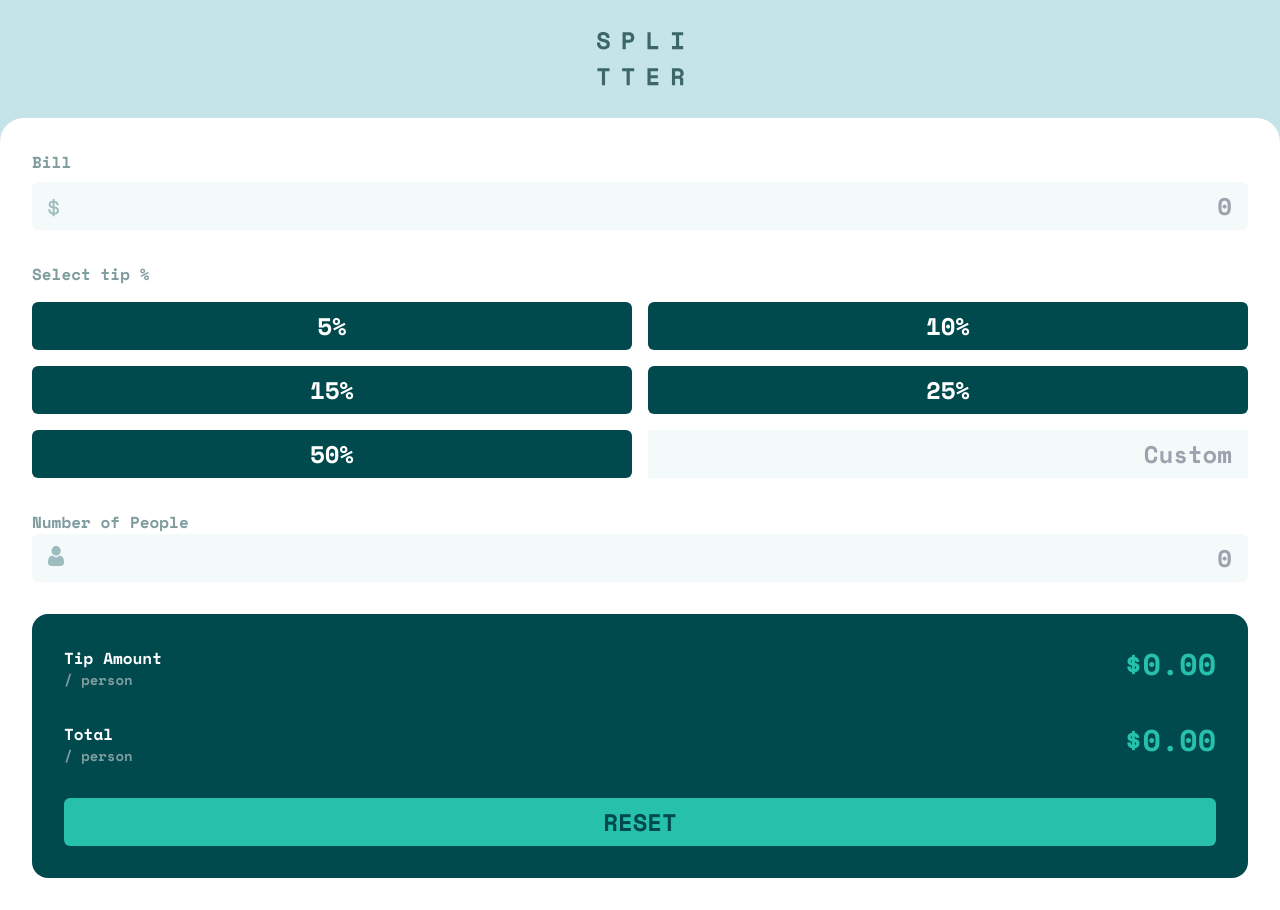
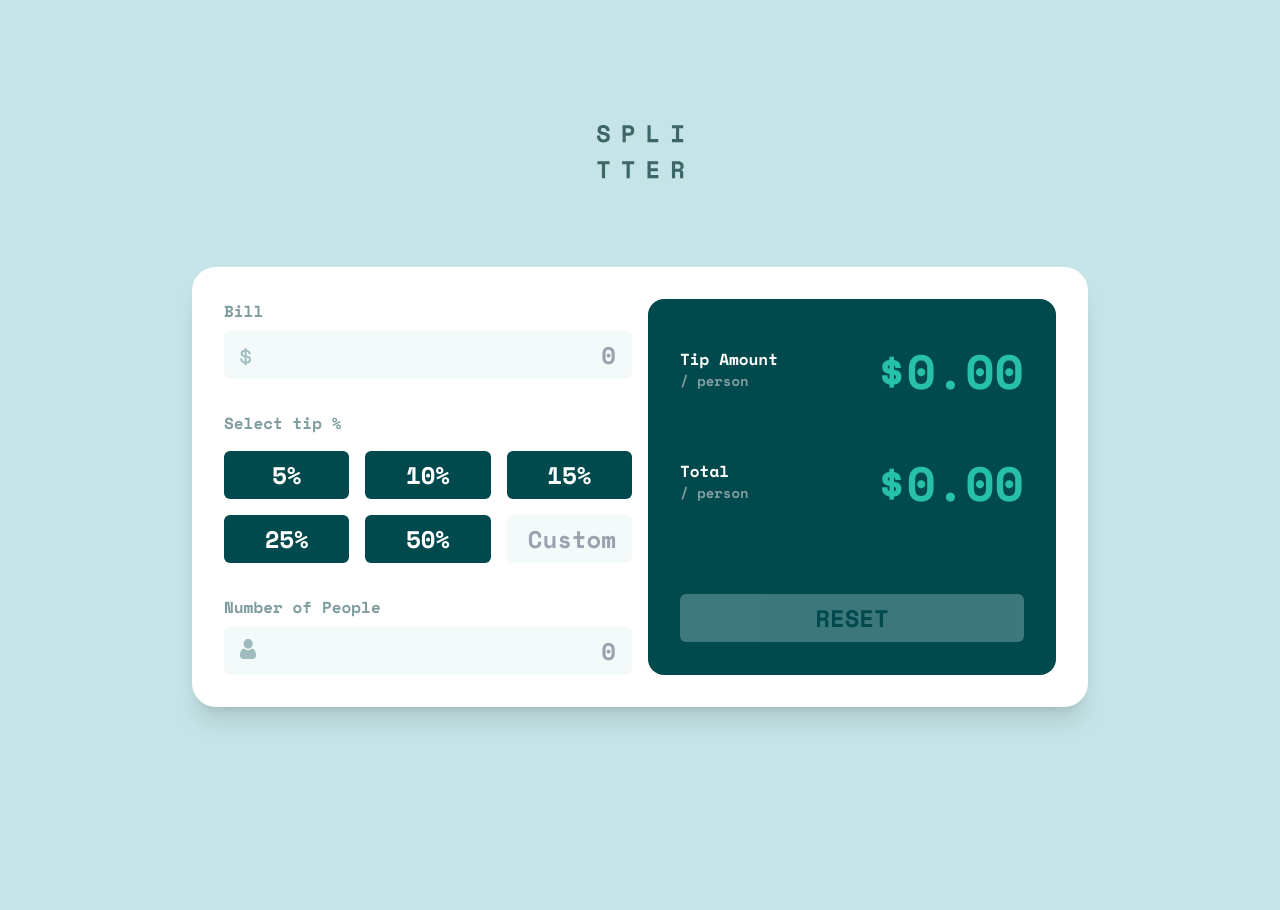
Before and after one commit to YaikaRace/tip-calculator-app, a Vue app: page / in a window 1280 px wide. After the commit the page ends 800 px from the top, so only its background shows below. Built offline with nearby package versions, Linux system fonts and the light colour scheme.

Commit message:
Finished challenge

```diff
--- a/public/index.html
+++ b/public/index.html
@@ -1,5 +1,5 @@
 <!DOCTYPE html>
-<html lang="">
+<html lang="en">
   <head>
     <meta charset="utf-8" />
     <meta http-equiv="X-UA-Compatible" content="IE=edge" />
@@ -13,7 +13,7 @@
       rel="stylesheet"
     />
   </head>
-  <body class="font-body bg-light-grayish-cyan">
+  <body class="font-body bg-light-grayish-cyan min-h-screen">
     <noscript>
       <strong
         >We're sorry but <%= htmlWebpackPlugin.options.title %> doesn't work
--- a/src/App.vue
+++ b/src/App.vue
@@ -1,14 +1,24 @@
 <template>
-  <main class="flex flex-col items-center">
-    <img src="./assets/images/logo.svg" alt="logo" class="p-8" />
-    <div class="bg-white w-full p-8 rounded-t-3xl">
+  <main
+    class="flex flex-col items-center min-h-screen min-w-[100vw] md:justify-center"
+  >
+    <img src="./assets/images/logo.svg" alt="logo" class="p-8 md:mb-14" />
+    <div
+      class="bg-white w-full p-8 rounded-t-3xl md:grid md:grid-cols-2 md:gap-4 md:max-w-4xl md:rounded-3xl shadow-very-dark-cyan md:shadow-xl"
+    >
       <calculatorComp
-        @bill="(v) => (bill = v)"
-        @tip="(v) => (tip = v)"
-        @people="(v) => (people = v)"
-        @updated="updateResult()"
+        @bill="(v) => (bill = Number(v))"
+        @tip="(v) => (tip = Number(v))"
+        @people="(v) => (people = Number(v))"
+        @modified="updateResult()"
+        :empty="empty"
       ></calculatorComp>
-      <tipResult :tipResult="tipResult" :totalResult="totalResult"></tipResult>
+      <tipResult
+        @reset="reset()"
+        :tipResult="tipResult"
+        :totalResult="totalResult"
+        :empty="empty"
+      ></tipResult>
     </div>
   </main>
 </template>
@@ -30,15 +40,32 @@ export default {
       people: null,
       tipResult: 0.0,
       totalResult: 0.0,
+      empty: true,
     };
   },
   methods: {
     updateResult() {
+      if (this.bill && this.tip && this.people) {
+        let tip = this.bill * (this.tip / 100);
+        this.tipResult = tip / this.people;
+        this.totalResult = (this.bill + tip) / this.people;
+      } else {
+        this.totalResult = 0.0;
+        this.tipResult = 0.0;
+      }
       if (!this.bill && !this.tip && !this.people) {
-        this.tipResult = (this.bill * (this.tip / 100)) / this.people;
-        this.totalResult =
-          (this.bill + this.bill * (this.tip / 100)) / this.people;
+        this.empty = true;
+      } else {
+        this.empty = false;
       }
+    },
+    reset() {
+      this.empty = true;
+      this.bill = null;
+      this.tip = null;
+      this.people = null;
+      this.tipResult = 0.0;
+      this.totalResult = 0.0;
     },
   },
 };
--- a/src/components/buttonComp.vue
+++ b/src/components/buttonComp.vue
@@ -4,7 +4,7 @@
     @click.prevent="$emit('selected', $event.target)"
     :value="value"
     :class="{ active: active }"
-    class="bg-very-dark-cyan text-white py-2 rounded-md hover:bg-light-grayish-cyan hover:text-very-dark-cyan text-2xl"
+    class="bg-very-dark-cyan text-white py-2 rounded-md hover:bg-light-grayish-cyan hover:text-very-dark-cyan text-2xl focus:outline focus:outline-strong-cyan focus:outline-2"
   >
     <slot>Button</slot>
   </button>
--- a/src/components/calculatorComp.vue
+++ b/src/components/calculatorComp.vue
@@ -1,18 +1,23 @@
 <template>
   <form class="flex flex-col relative">
-    <label for="bill" class="text-grayish-cyan pb-2">Bill</label>
+    <label for="bill" class="text-grayish-cyan pb-2 flex justify-between"
+      >Bill<span ref="billErr" class="text-red hidden"
+        >can't be zero</span
+      ></label
+    >
     <input
       type="text"
       v-model="bill"
+      @focusout="checkZero($event.target, this.$refs.billErr)"
       @input="
         checkNumber(bill, $event.target),
-          $emit('bill-input', $event.target.value),
-          $emit('updated', $event.target.value)
+          $emit('bill', $event.target.value),
+          $emit('modified', $event.target.value)
       "
       placeholder="0"
       ref="bill"
       id="bill"
-      class="bg-very-light-grayish-cyan text-2xl py-2 px-4 text-right rounded-md"
+      class="bg-very-light-grayish-cyan text-2xl py-2 px-4 text-right rounded-md focus:outline focus:outline-strong-cyan focus:outline-2 focus:border-0"
     />
     <img
       src="../assets/images/icon-dollar.svg"
@@ -20,12 +25,15 @@
       class="w-3 absolute top-12 left-4"
     />
     <label for="custom" class="text-grayish-cyan pt-8">Select tip %</label>
-    <div class="grid grid-cols-2 grid-rows-3 gap-4 mt-4">
+    <div
+      class="grid grid-cols-2 grid-rows-3 gap-4 mt-4 md:grid-cols-3 md:grid-rows-2"
+    >
       <buttonComp
         @selected="(t) => changeButton(t)"
         @click="
-          $emit('tip', $event.target.value),
-            $emit('updated', $event.target.value)
+          $emit('tip', selectedValue),
+            $emit('modified', selectedValue),
+            checkZero($refs.custom, this.$refs.tipErr)
         "
         v-for="button in buttons"
         :value="button.value"
@@ -35,29 +43,36 @@
       >
       <input
         type="tel"
+        @focusout="checkZero($event.target, this.$refs.tipErr)"
         @input="
           customTip($event.target.value),
-            $emit('updated', $event.target.value),
+            $emit('modified', $event.target.value),
             $emit('tip', $event.target.value)
         "
         ref="custom"
         placeholder="Custom"
         id="custom"
-        class="bg-very-light-grayish-cyan text-2xl py-2 px-4 text-right"
+        class="bg-very-light-grayish-cyan text-2xl py-2 px-4 text-right rounded-md focus:outline focus:outline-strong-cyan focus:outline-2 focus:border-0"
       />
     </div>
-    <label for="people" class="text-grayish-cyan mt-8">Number of People</label>
+    <span ref="tipErr" class="text-red hidden ml-auto">can't be zero</span>
+    <label for="people" class="text-grayish-cyan mt-8 pb-2 flex justify-between"
+      >Number of People<span ref="peopleErr" class="text-red hidden"
+        >can't be zero</span
+      ></label
+    >
     <input
       type="tel"
       placeholder="0"
       v-model="people"
+      @focusout="checkZero($event.target, this.$refs.peopleErr)"
       @input="
         checkNumber(people, $event.target),
           $emit('people', $event.target.value),
-          $emit('updated', $event.target.value)
+          $emit('modified', $event.target.value)
       "
       ref="people"
-      class="bg-very-light-grayish-cyan text-2xl py-2 px-4 text-right rounded-md"
+      class="bg-very-light-grayish-cyan text-2xl py-2 px-4 text-right rounded-md focus:outline focus:outline-strong-cyan focus:outline-2 focus:border-0"
     />
     <img
       src="../assets/images/icon-person.svg"
@@ -75,6 +90,7 @@ export default {
   components: {
     buttonComp,
   },
+  props: ["empty"],
   data() {
     return {
       bill: null,
@@ -128,6 +144,10 @@ export default {
         this.selectedValue = "";
         return;
       }
+      if (Number(newVal) > 100) {
+        newVal = 100;
+        this.$refs.custom.value = newVal;
+      }
       this.selectedValue = newVal;
     },
     checkNumber(val, target) {
@@ -146,6 +166,31 @@ export default {
         }
       }
     },
+    checkZero(target, targetErr) {
+      if (!target.value) {
+        if (target == this.$refs.custom) {
+          if (this.selectedValue) {
+            targetErr.classList.add("hidden");
+            target.classList.remove("border-red", "border-2");
+            return;
+          }
+        }
+        targetErr.classList.remove("hidden");
+        target.classList.add("border-red", "border-2");
+      } else {
+        targetErr.classList.add("hidden");
+        target.classList.remove("border-red", "border-2");
+      }
+    },
+  },
+  updated() {
+    if (this.empty) {
+      this.bill = null;
+      this.people = null;
+      this.selectedValue = null;
+      this.$refs.custom.value = "";
+      this.$refs.buttons.forEach((item) => item.$el.classList.remove("active"));
+    }
   },
 };
 </script>
--- a/src/components/tipResultComp.vue
+++ b/src/components/tipResultComp.vue
@@ -1,12 +1,12 @@
 <template>
-  <div class="bg-very-dark-cyan p-8 rounded-2xl mt-8">
-    <div class="flex justify-between m-t-4 mb-8">
+  <div class="bg-very-dark-cyan p-8 rounded-2xl mt-8 md:mt-0">
+    <div class="flex justify-between mt-4 mb-8 md:mb-16">
       <span class="text-white"
         >Tip Amount<span class="text-grayish-cyan block text-sm"
           >/ person</span
         ></span
       >
-      <h1 class="text-strong-cyan text-3xl">
+      <h1 class="text-strong-cyan text-3xl md:text-5xl">
         ${{ parseFloat(tipAmount).toFixed(2) }}
       </h1>
     </div>
@@ -16,13 +16,15 @@
           >/ person</span
         ></span
       >
-      <h2 class="text-strong-cyan text-3xl">
+      <h2 class="text-strong-cyan text-3xl md:text-5xl">
         ${{ parseFloat(totalAmount).toFixed(2) }}
       </h2>
     </div>
     <button
       type="reset"
-      class="bg-strong-cyan text-very-dark-cyan py-2 rounded-md text-2xl w-full"
+      :disabled="empty"
+      @click="$emit('reset')"
+      class="bg-strong-cyan text-very-dark-cyan py-2 rounded-md text-2xl w-full disabled:opacity-30 disabled:bg-light-grayish-cyan disabled:cursor-not-allowed focus:outline focus:outline-white focus:outline-2 hover:bg-light-grayish-cyan md:mt-[16%]"
     >
       RESET
     </button>
@@ -32,12 +34,16 @@
 <script>
 export default {
   name: "tipResult",
-  props: ["tipResult", "totalResult"],
+  props: ["tipResult", "totalResult", "empty"],
   data() {
     return {
-      tipAmount: 0.0,
-      totalAmount: 0.0,
+      tipAmount: this.tipResult,
+      totalAmount: this.totalResult,
     };
+  },
+  updated() {
+    this.tipAmount = this.tipResult;
+    this.totalAmount = this.totalResult;
   },
 };
 </script>
--- a/tailwind.config.js
+++ b/tailwind.config.js
@@ -9,6 +9,7 @@ module.exports = {
       "grayish-cyan": "hsl(184, 14%, 56%)",
       "light-grayish-cyan": "hsl(185, 41%, 84%)",
       "very-light-grayish-cyan": "hsl(189, 41%, 97%)",
+      red: "hsl(0, 50%, 68%)",
       white: "hsl(0, 0%, 100%)",
     },
     extend: {
```
